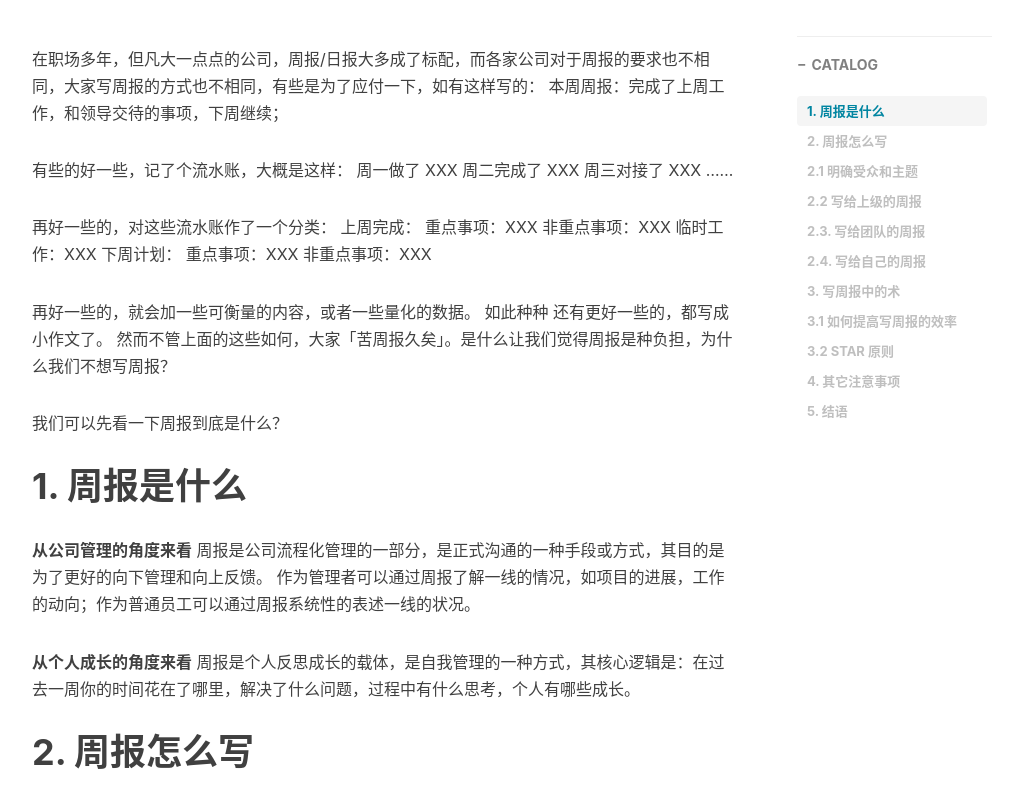
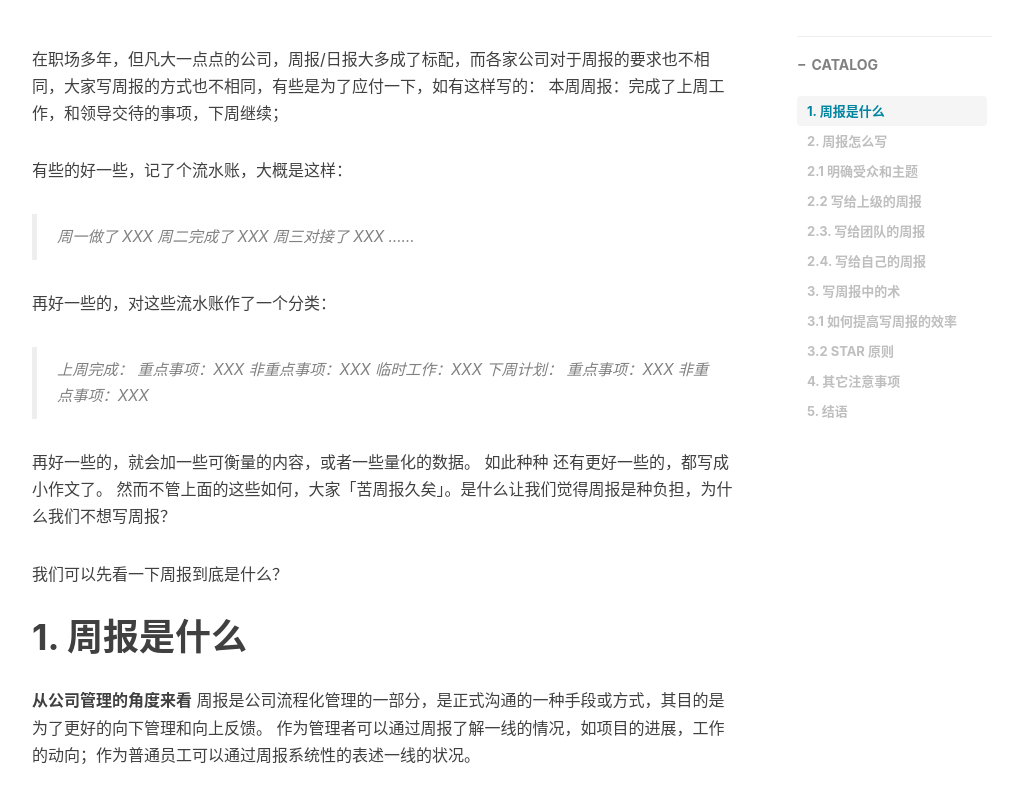
Before and after one commit to phppan/phppan.github.io, a Jekyll site: the page built from _posts/2022-04-11-聊聊周报-团队管理和自我管理的利器.md, in a window 1280 px wide and 900 px high, scrolled down 427 px, cut to the strip 100-900 px from the top of the window. Shown: the whole strip, without its empty margins (233-1256 px from the left). Built offline with Jekyll 4.4.1, drawn with Linux system fonts in a browser that asks for light colours; nearby versions of some CDN libraries; comment, search, counter and statistics services are not loaded.

Commit message:
fix: 文案修改

```diff
--- a/_posts/2022-04-11-聊聊周报-团队管理和自我管理的利器.md
+++ b/_posts/2022-04-11-聊聊周报-团队管理和自我管理的利器.md
@@ -17,13 +17,13 @@ tags:
 本周周报：完成了上周工作，和领导交待的事项，下周继续；
 
 有些的好一些，记了个流水账，大概是这样：
-周一做了 XXX
+>周一做了 XXX
 周二完成了 XXX
 周三对接了 XXX
 ……
 
 再好一些的，对这些流水账作了一个分类：
-上周完成：
+>上周完成：
 重点事项：XXX
 非重点事项：XXX
 临时工作：XXX
```
